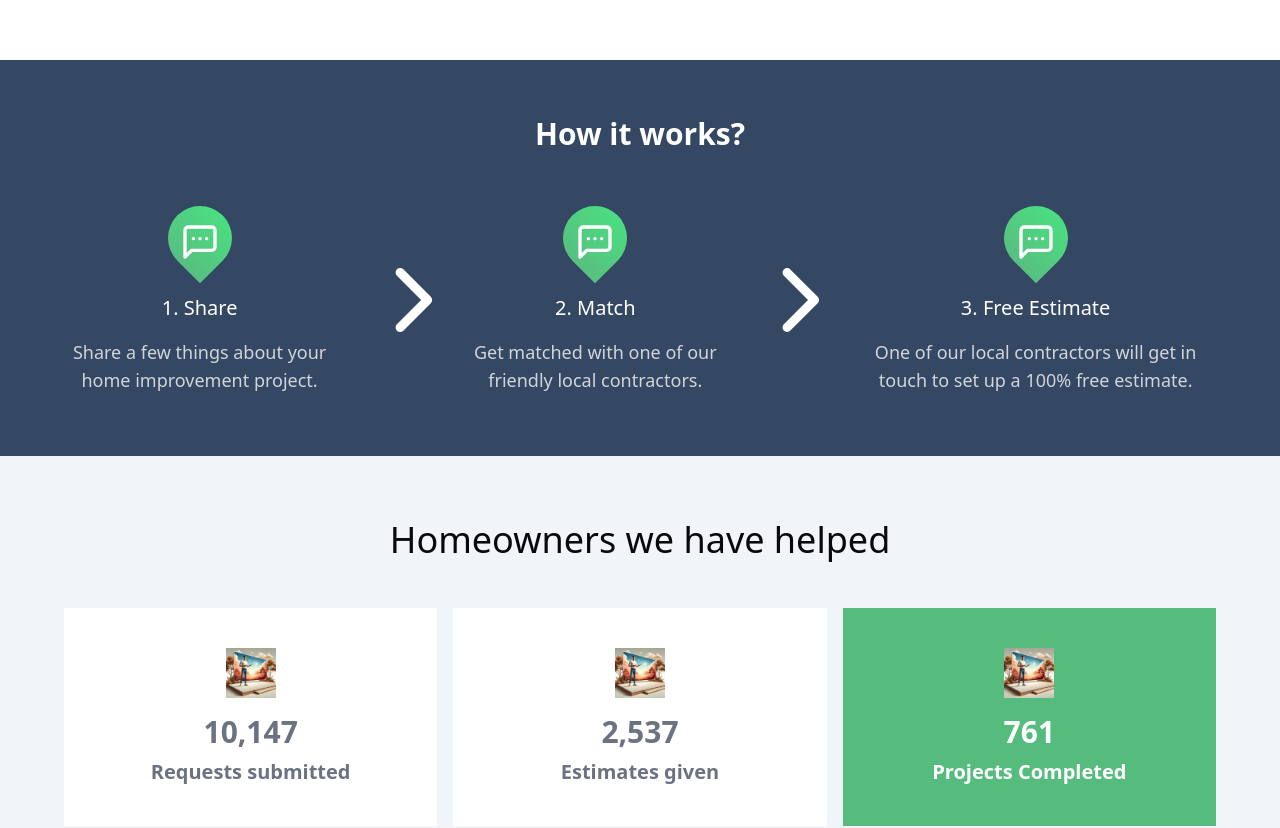
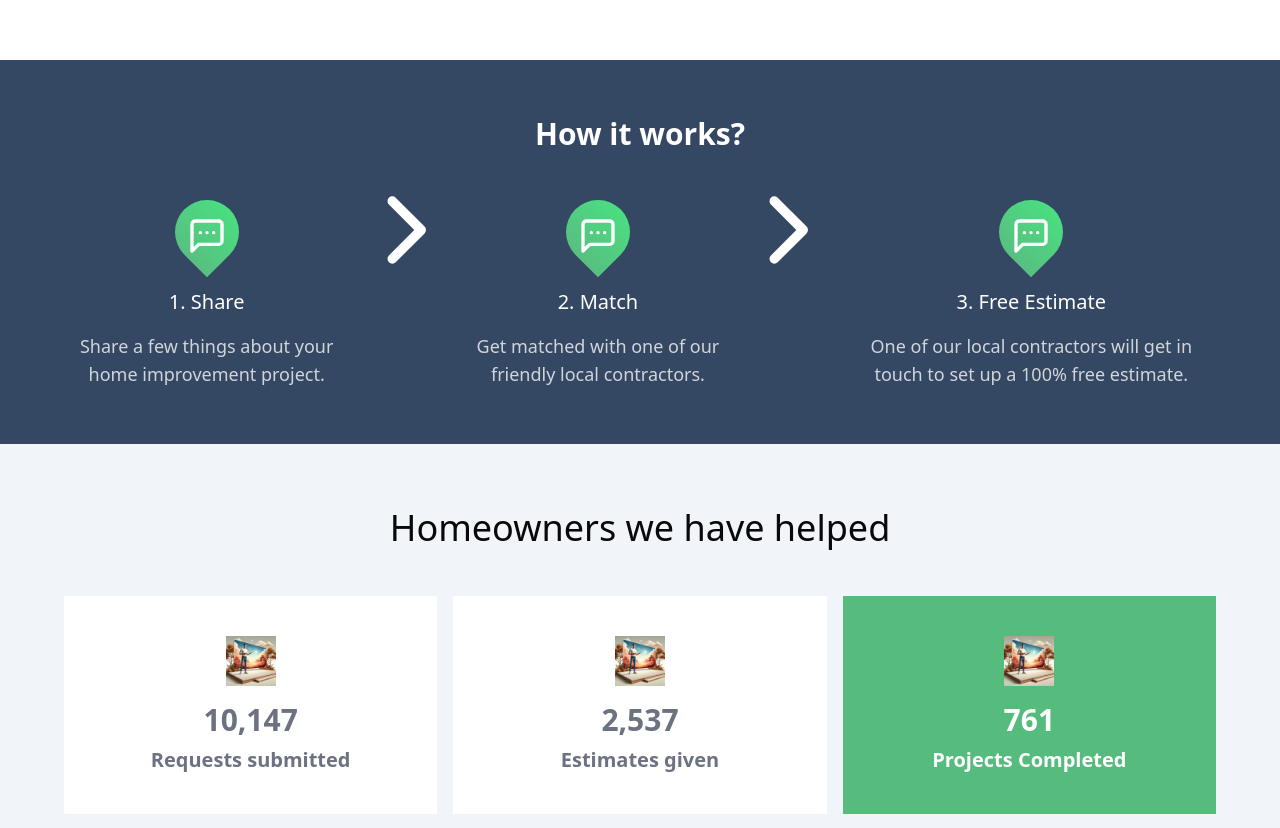
Before and after one commit to Zihadx/nestico2.0, a Next.js app: page / in a window 1280 px wide. Shown: the part 1200-2028 px from the top of the page. Built offline with nearby package versions, Linux system fonts and the light colour scheme.

Commit message:
icon positions and some style refactore

```diff
--- a/src/components/Home/Works/Works.tsx
+++ b/src/components/Home/Works/Works.tsx
@@ -34,7 +34,7 @@ const WorksSections = () => {
         <h2 className="text-3xl font-semibold mb-12">How it works?</h2>
         <div className="flex flex-col lg:flex-row items-center justify-between">
           {works.map((work, index) => (
-            <div key={work.id} className="flex items-center gap-6">
+            <div key={work.id} className="flex items-center justify-between my-5 lg:my-0">
               <div className="relative flex flex-col items-center text-center gap-4">
                 <div className="w-16 h-16 bg-gradient-to-b from-green-400 to-[#58bf81] rounded-t-full rounded-bl-full absolute rotate-45"></div>
                 <div className="relative z-10 p-4 rounded-full flex justify-center items-center ">
@@ -50,7 +50,7 @@ const WorksSections = () => {
               {index < works.length - 1 && (
                 <ChevronRight
                   size={200}
-                  className="hidden lg:block text-white"
+                  className="hidden lg:block -mt-32 text-white"
                 />
               )}
             </div>
```
